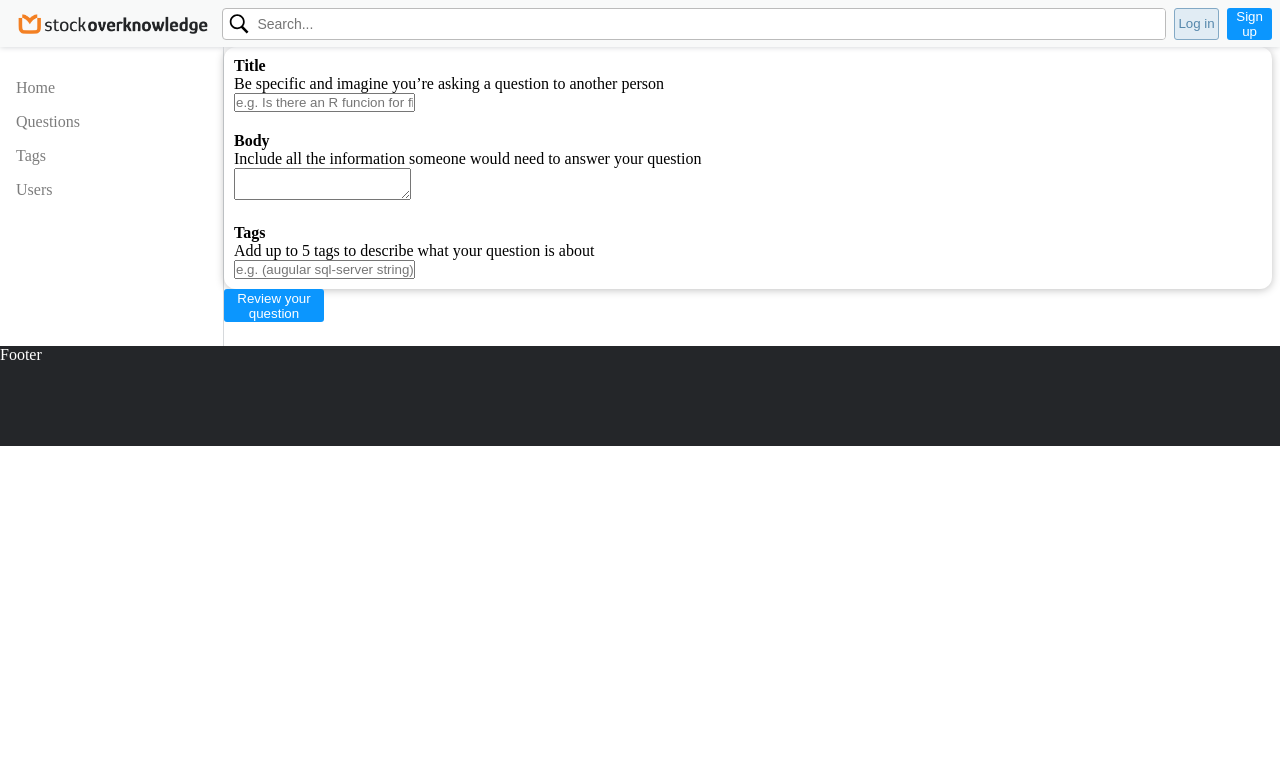
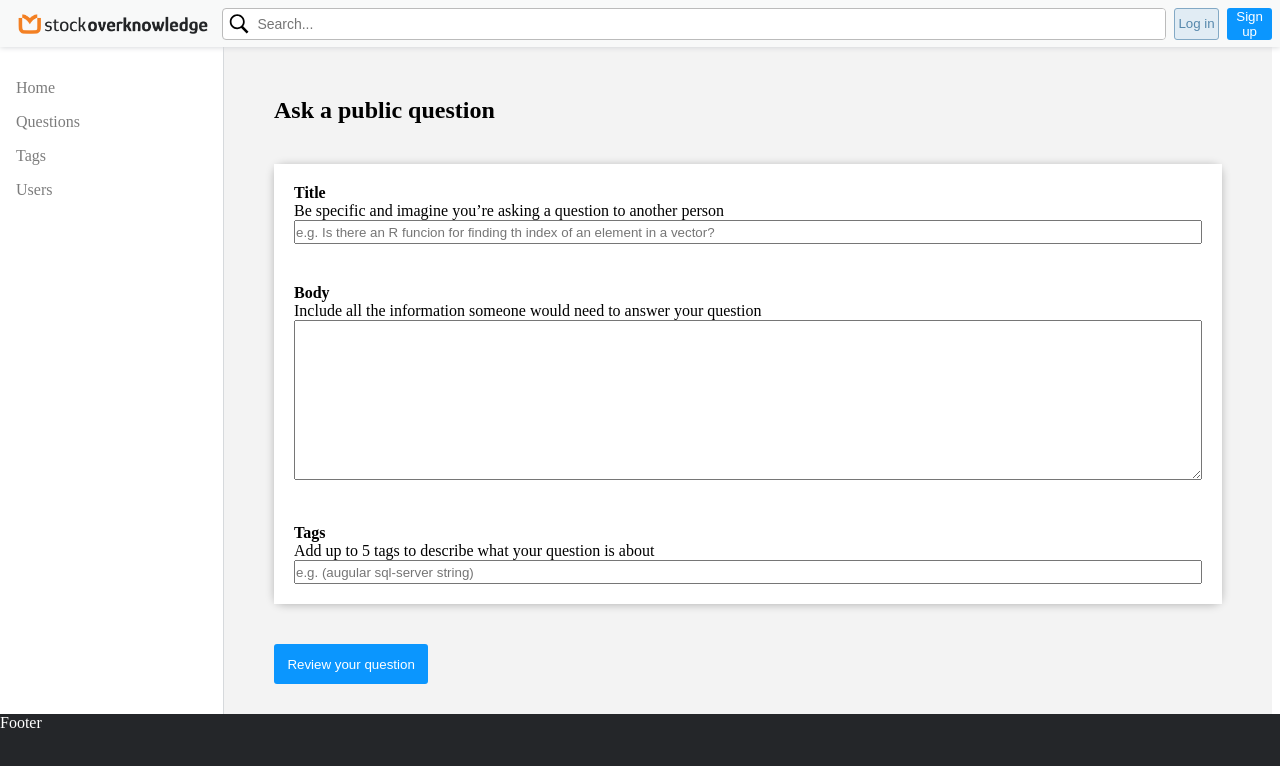
Before and after one commit to Iandayy/stackoverflow, a React (Create React App) app in the folder client/: page /questions/ask in a window 1280 px wide. Shown: the top 766 px of the page. Built offline with nearby package versions, Linux system fonts and the light colour scheme.

Commit message:
fixed questions form

```diff
--- a/client/src/components/Common/Layout.jsx
+++ b/client/src/components/Common/Layout.jsx
@@ -30,7 +30,8 @@ const ContentWrapper = styled.div`
 
 const Main = styled.main`
   width: 100%;
-  margin-bottom: 24px;z
+  height: 100%;
+  /* margin-bottom: 24px; */
 `;
 
 const Layout = ({ children }) => {
--- a/client/src/components/Pages/Ask.jsx
+++ b/client/src/components/Pages/Ask.jsx
@@ -2,9 +2,20 @@ import { useState } from 'react';
 import axios from 'axios';
 import styled from 'styled-components';
 
+const Container = styled.article`
+  background-color: #f3f3f3;
+  padding: 10px;
+  padding-bottom: 30px;
+`;
+
+const H1 = styled.h1`
+  margin: 40px;
+`;
+
 const Card = styled.div`
-  border-radius: 12px;
+  border-radius: 10px;
   box-shadow: 0 1px 8px rgba(0, 0, 0, 0.25);
+  margin: 40px;
   display: flex;
   flex-direction: column;
   justify-content: center;
@@ -12,16 +23,26 @@ const Card = styled.div`
 `;
 
 const Input = styled.section`
-  padding: 10px;
+  padding: 20px;
+  background-color: white;
+  input {
+    width: 100%;
+    height: 3vh;
+  }
+  textarea {
+    width: 100%;
+    height: 20vh;
+  }
 `;
 
 const Btn = styled.button`
-  width: 100px;
-  height: 33px;
+  width: 15%;
+  height: 5vh;
   color: white;
   background-color: #0b96fe;
   border: none;
   border-radius: 3px;
+  margin-left: 40px;
 
   &:hover {
     background-color: #0073cc;
@@ -81,7 +102,8 @@ const Ask = () => {
   };
 
   return (
-    <div>
+    <Container>
+      <H1>Ask a public question</H1>
       <form onSubmit={submitHandler}>
         <Card>
           <Input>
@@ -93,6 +115,7 @@ const Ask = () => {
               </p>
             </label>
             <input
+              // size="65"
               id="title"
               type="text"
               name="title"
@@ -123,6 +146,7 @@ const Ask = () => {
               <p>Add up to 5 tags to describe what your question is about</p>
             </label>
             <input
+              // size="65"
               id="tags"
               type="text"
               name="tags"
@@ -134,7 +158,7 @@ const Ask = () => {
         </Card>
         <Btn>Review your question</Btn>
       </form>
-    </div>
+    </Container>
   );
 };
 
--- a/client/src/components/Pages/QuestionItem.jsx
+++ b/client/src/components/Pages/QuestionItem.jsx
@@ -77,7 +77,9 @@ const QuestionItem = ({ item }) => {
           {item.tags.map((el) => (
             <Tag key={item.tags.indexOf(el)}>{el}</Tag>
           ))}
-          <User>{item.memberName}</User>
+          <User>
+            {item.memberName} {item.createdAt}
+          </User>
         </InfoContainer>
       </ContentWrapper>
     </QuestionWrapper>
--- a/client/src/components/Pages/Questions.jsx
+++ b/client/src/components/Pages/Questions.jsx
@@ -1,8 +1,9 @@
-import { Link } from 'react-router-dom';
-import { useRecoilValue } from 'recoil';
+import { useSetRecoilState, useRecoilValue } from 'recoil';
+import { useNavigate } from 'react-router-dom';
 import styled from 'styled-components';
 import questionsAllState from '../../state/questionsAllState';
 import QuestionItem from './QuestionItem';
+import isModalState from '../../state/isModalState';
 
 const Container = styled.div`
   display: flex;
@@ -23,8 +24,8 @@ const Wrapper = styled.title`
 `;
 
 const AskBtn = styled.button`
-  width: 104px;
-  height: 100%;
+  width: 100px;
+  height: 33px;
   color: white;
   background-color: #0b96fe;
   border: none;
@@ -91,14 +92,20 @@ const Content = styled.div`
 
 const Questions = () => {
   const questions = useRecoilValue(questionsAllState);
+  const setIsMadal = useSetRecoilState(isModalState);
+
+  const navigate = useNavigate();
+
+  const askHandler = () => {
+    setIsMadal(true);
+    navigate('/questions/ask');
+  };
 
   return (
     <Container>
       <Wrapper role="title">
         <h1>All Questions</h1>
-        <Link to="/questions/ask">
-          <AskBtn>Ask Question</AskBtn>
-        </Link>
+        <AskBtn onClick={askHandler}>Ask Question</AskBtn>
       </Wrapper>
       <Wrapper>
         <Count>{`${questions.length} questions`}</Count>
```
